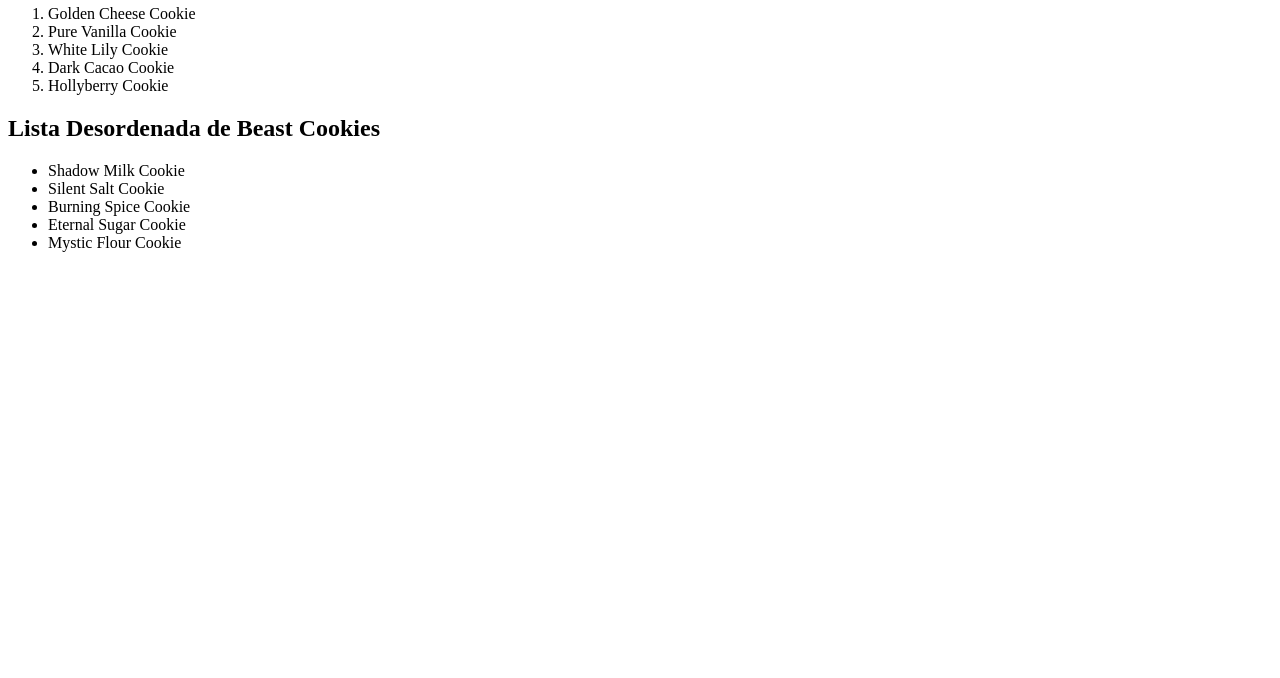
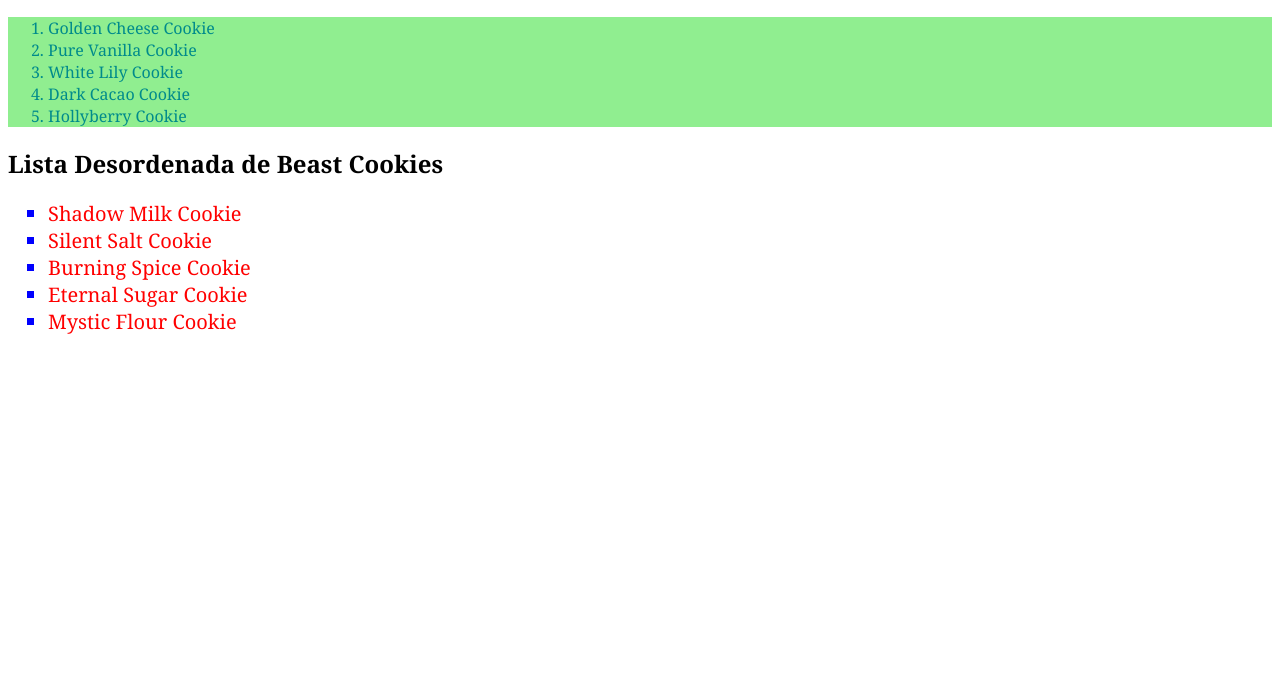
Before and after one commit to Gabriel-Dias-d-Sousa/listas-01mb, a plain HTML site: page index.html in a window 1280 px wide. Shown: the part 122-800 px from the top of the page. Drawn offline with Linux system fonts and the light colour scheme.

Commit message:
Conclusão do CSS e do projeto (além da adição de IDs para as listas)

```diff
--- a/index.html
+++ b/index.html
@@ -9,7 +9,7 @@
 <body>
   <h1>Listas</h1>
   <h2>Lista Ordenada de Ancient Cookies</h2>
- <ol>
+ <ol id = "ordenada">
 <li>
   Golden Cheese Cookie
 </li>
@@ -27,7 +27,7 @@
 </li>
  </ol>
  <h2>Lista Desordenada de Beast Cookies</h2>
-  <ul>
+  <ul id="nao-ordenada">
     <li>
       Shadow Milk Cookie
     </li>
--- a/style.css
+++ b/style.css
@@ -0,0 +1,21 @@
+* {
+    font-family: Georgia, 'Times New Roman', Times, serif;
+}
+
+#ordenada{
+    color: darkcyan;
+    background-color: lightgreen;
+    font-family: Verdana, Geneva, Tahoma, sans-serif;
+}
+
+#nao-ordenada{
+    color: red;
+    font-family: italic;
+    font-size: 20px;
+    list-style: square;
+}
+
+#nao-ordenada li::marker{
+    color: blue;
+    font-size: 20px;
+}
```
